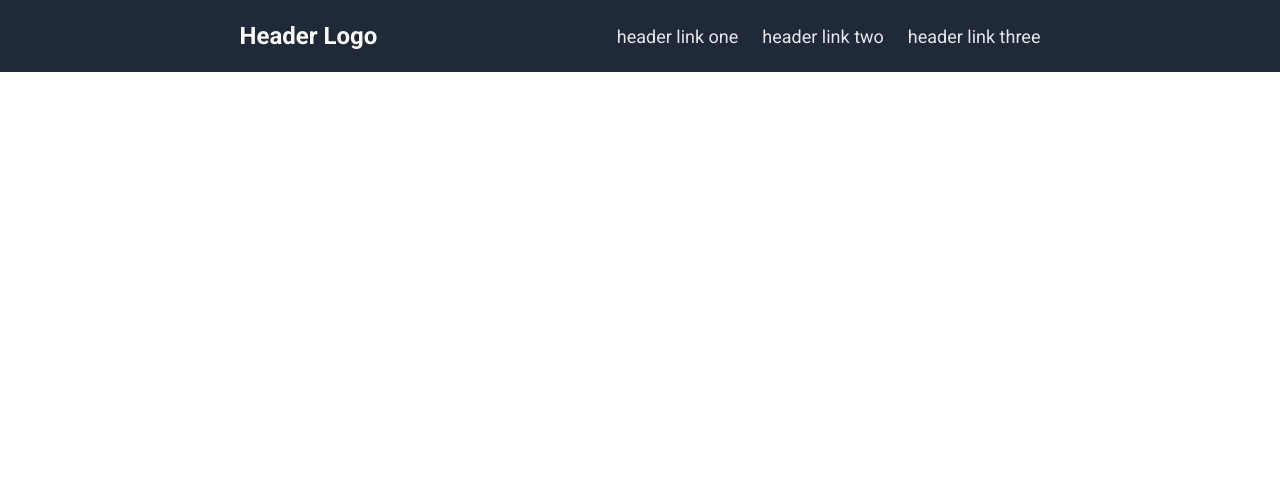
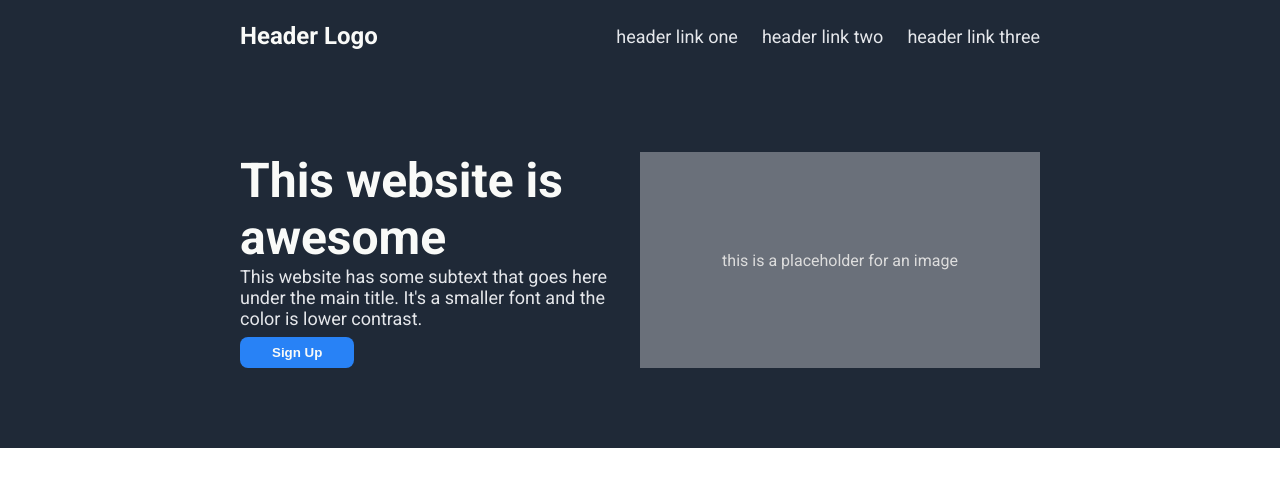
Before and after one commit to rajesh-sv/odin-landing-page, a plain HTML site: page index.html in a window 1280 px wide. Drawn offline with Linux system fonts and the light colour scheme.

Commit message:
Add hero content to webpage

```diff
--- a/index.html
+++ b/index.html
@@ -1,14 +1,14 @@
 <!DOCTYPE html>
 <html lang="en">
   <head>
-    <meta charset="UTF-8">
+    <meta charset="UTF-8" />
     <title>Landing Page</title>
-    <link rel="stylesheet" href="style.css">
+    <link rel="stylesheet" href="style.css" />
   </head>
   <body>
     <div class="header">
-      <div class="header logo">Header Logo</div>
-      <div class="header links">
+      <h1 class="header-logo">Header Logo</h1>
+      <div class="header-links">
         <ul>
           <li><a href="#">header link one</a></li>
           <li><a href="#">header link two</a></li>
@@ -16,5 +16,17 @@
         </ul>
       </div>
     </div>
+
+    <div class="hero">
+      <div class="hero-text">
+        <h1 class="hero-main-text">This website is awesome</h1>
+        <p class="hero-secondary-text">
+          This website has some subtext that goes here under the main title.
+          It's a smaller font and the color is lower contrast.
+        </p>
+        <button>Sign Up</button>
+      </div>
+      <div class="hero-image">this is a placeholder for an image</div>
+    </div>
   </body>
 </html>
--- a/style.css
+++ b/style.css
@@ -3,24 +3,25 @@
 body {
   font-family: Roboto;
   margin: 0;
-
 }
 
 .header {
   background-color: #1f2937;
   height: 72px;
+  padding: 0 240px;
   display: flex;
   align-items: center;
-  justify-content: space-evenly;
+  justify-content: space-between;
 }
 
-.header.logo {
+.header-logo {
+  margin: 0;
   color: #f9faf8;
   font-size: 24px;
   font-weight: 900;
 }
 
-.header.links ul {
+.header-links ul {
   list-style-type: none;
   margin: 0;
   padding: 0;
@@ -28,8 +29,51 @@ body {
   gap: 24px;
 }
 
-.header.links a {
+.header-links a {
   text-decoration: none;
   color: #e5e7eb;
   font-size: 18px;
 }
+
+.hero {
+  background-color: #1f2937;
+  padding: 80px 240px;
+  display: flex;
+  justify-content: space-between;
+}
+
+.hero-text,
+.hero-image {
+  width: 450px;
+}
+
+.hero-main-text {
+  margin: 0;
+  color: #f9faf8;
+  font-size: 48px;
+  font-weight: 900;
+}
+
+.hero-secondary-text {
+  margin: 0;
+  color: #e5e7eb;
+  font-size: 18px;
+}
+
+.hero-text button {
+  border: none;
+  color: #f9faf8;
+  background-color: #2882f6;
+  border-radius: 8px;
+  font-weight: bold;
+  padding: 8px 32px;
+  margin-top: 8px;
+}
+
+.hero-image {
+  background-color: #fff5;
+  color: #ddd;
+  display: flex;
+  align-items: center;
+  justify-content: center;
+}
```
